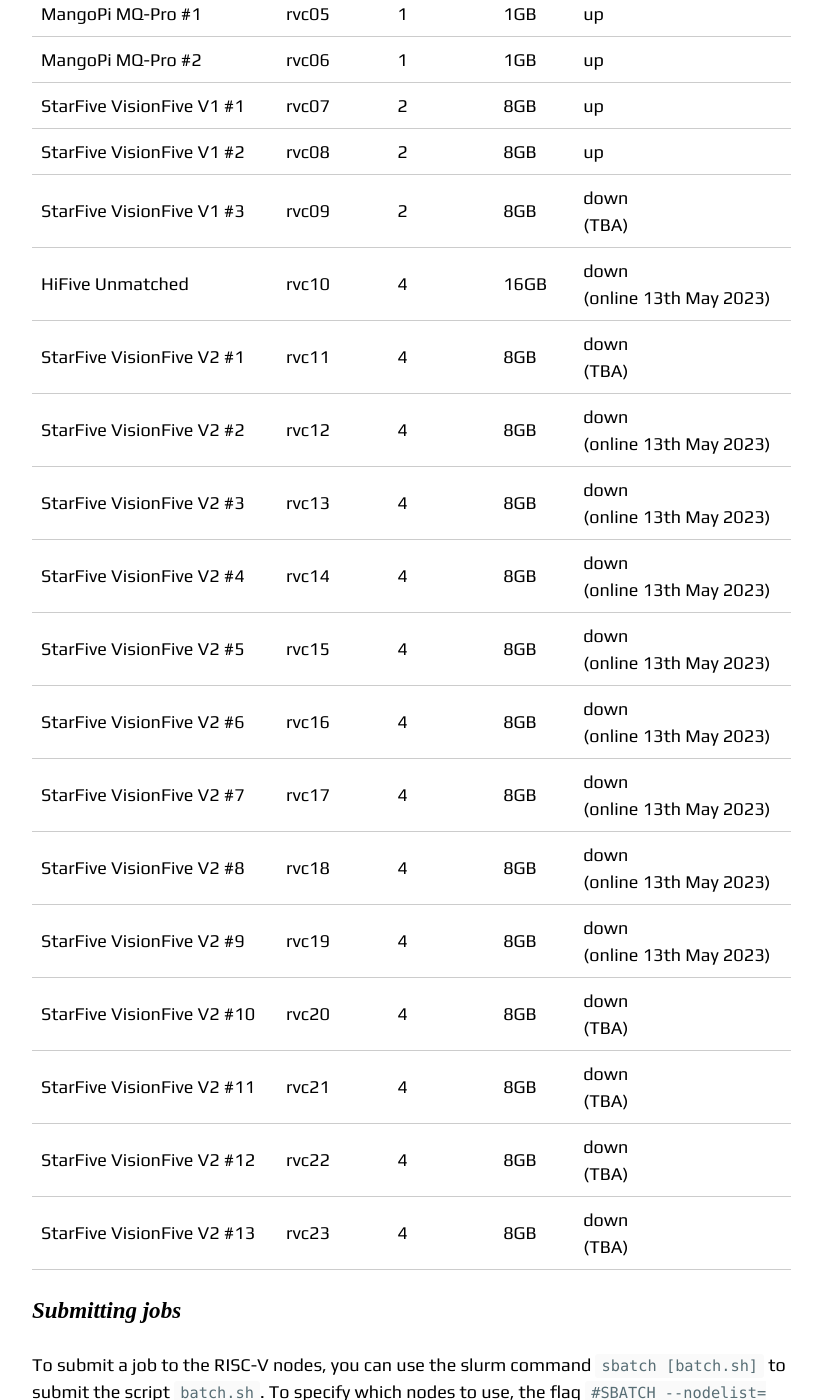
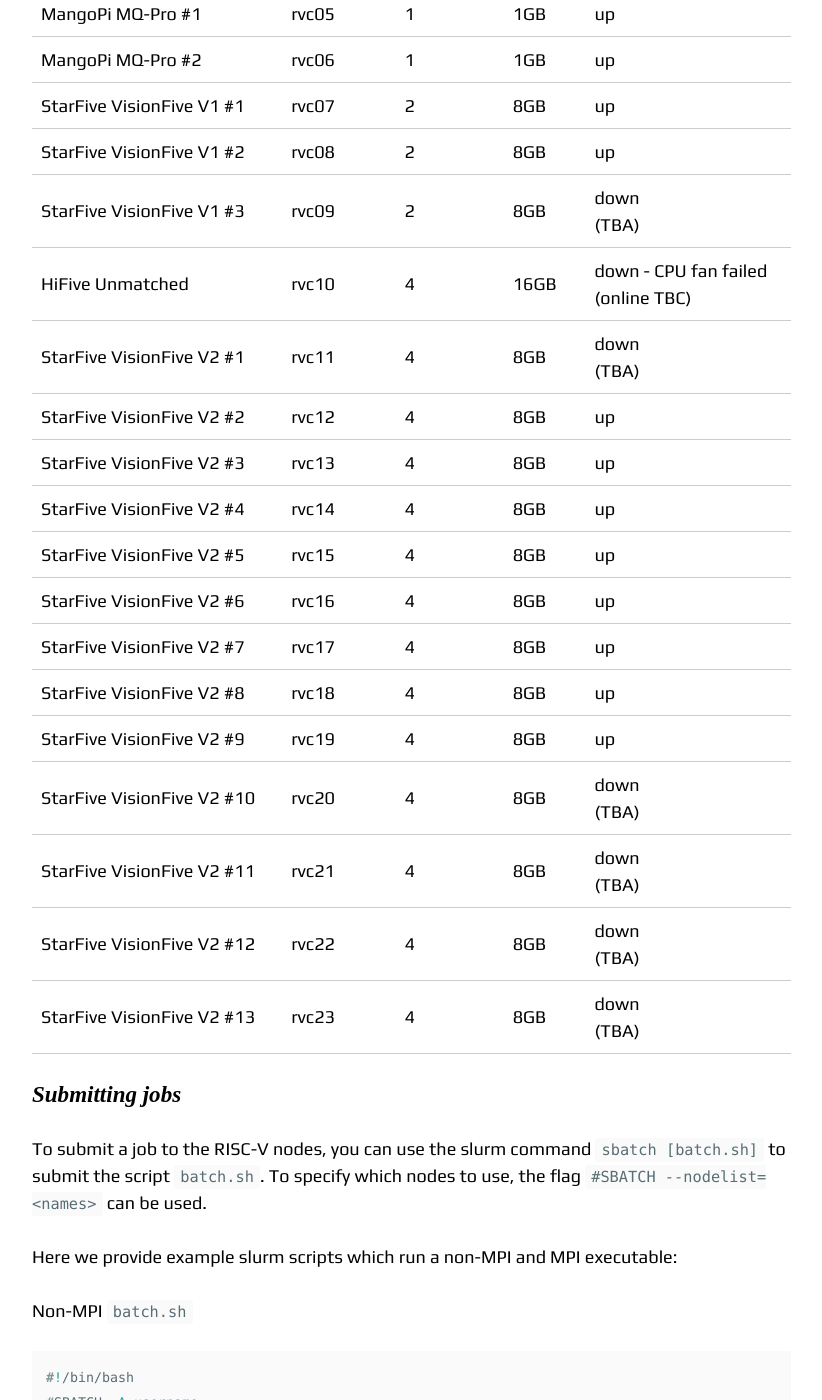
Before and after one commit to RISCVtestbed/riscvtestbed.github.io, a Jekyll site: the page built from _documentation/running_riscv.md, in a window 1280 px wide and 1400 px high, scrolled down 961 px. Shown: the whole window, without its empty margins (343-1165 px from the left). Built offline with Jekyll 4.4.1, drawn with Linux system fonts in a browser that asks for light colours; nearby versions of some CDN libraries.

Commit message:
Update running_riscv.md

```diff
--- a/_documentation/running_riscv.md
+++ b/_documentation/running_riscv.md
@@ -24,16 +24,16 @@
 | StarFive VisionFive V1 #1 | rvc07 | 2 | 8GB | up |
 | StarFive VisionFive V1 #2 | rvc08 | 2 | 8GB | up |
 | StarFive VisionFive V1 #3 | rvc09 | 2 | 8GB | down <br />(TBA) |
-| HiFive Unmatched  | rvc10 | 4 | 16GB | down <br />(online 13th May 2023) |
+| HiFive Unmatched  | rvc10 | 4 | 16GB | down - CPU fan failed <br />(online TBC) |
 | StarFive VisionFive V2 #1 | rvc11 | 4 | 8GB | down <br />(TBA) |
-| StarFive VisionFive V2 #2 | rvc12 | 4 | 8GB | down <br />(online 13th May 2023) |
-| StarFive VisionFive V2 #3 | rvc13 | 4 | 8GB | down <br />(online 13th May 2023) |
-| StarFive VisionFive V2 #4 | rvc14| 4 | 8GB | down <br />(online 13th May 2023) |
-| StarFive VisionFive V2 #5 | rvc15 | 4 | 8GB | down <br />(online 13th May 2023) |
-| StarFive VisionFive V2 #6 | rvc16 | 4 | 8GB | down <br />(online 13th May 2023) |
-| StarFive VisionFive V2 #7 | rvc17 | 4 | 8GB | down <br />(online 13th May 2023) |
-| StarFive VisionFive V2 #8 | rvc18 | 4 | 8GB | down <br />(online 13th May 2023) |
-| StarFive VisionFive V2 #9 | rvc19 | 4 | 8GB | down <br />(online 13th May 2023) |
+| StarFive VisionFive V2 #2 | rvc12 | 4 | 8GB | up |
+| StarFive VisionFive V2 #3 | rvc13 | 4 | 8GB | up |
+| StarFive VisionFive V2 #4 | rvc14| 4 | 8GB | up |
+| StarFive VisionFive V2 #5 | rvc15 | 4 | 8GB | up |
+| StarFive VisionFive V2 #6 | rvc16 | 4 | 8GB | up |
+| StarFive VisionFive V2 #7 | rvc17 | 4 | 8GB | up |
+| StarFive VisionFive V2 #8 | rvc18 | 4 | 8GB | up |
+| StarFive VisionFive V2 #9 | rvc19 | 4 | 8GB | up |
 | StarFive VisionFive V2 #10 | rvc20 | 4 | 8GB | down <br />(TBA) |
 | StarFive VisionFive V2 #11 | rvc21 | 4 | 8GB | down <br />(TBA) |
 | StarFive VisionFive V2 #12 | rvc22 | 4 | 8GB | down <br />(TBA) |
```
